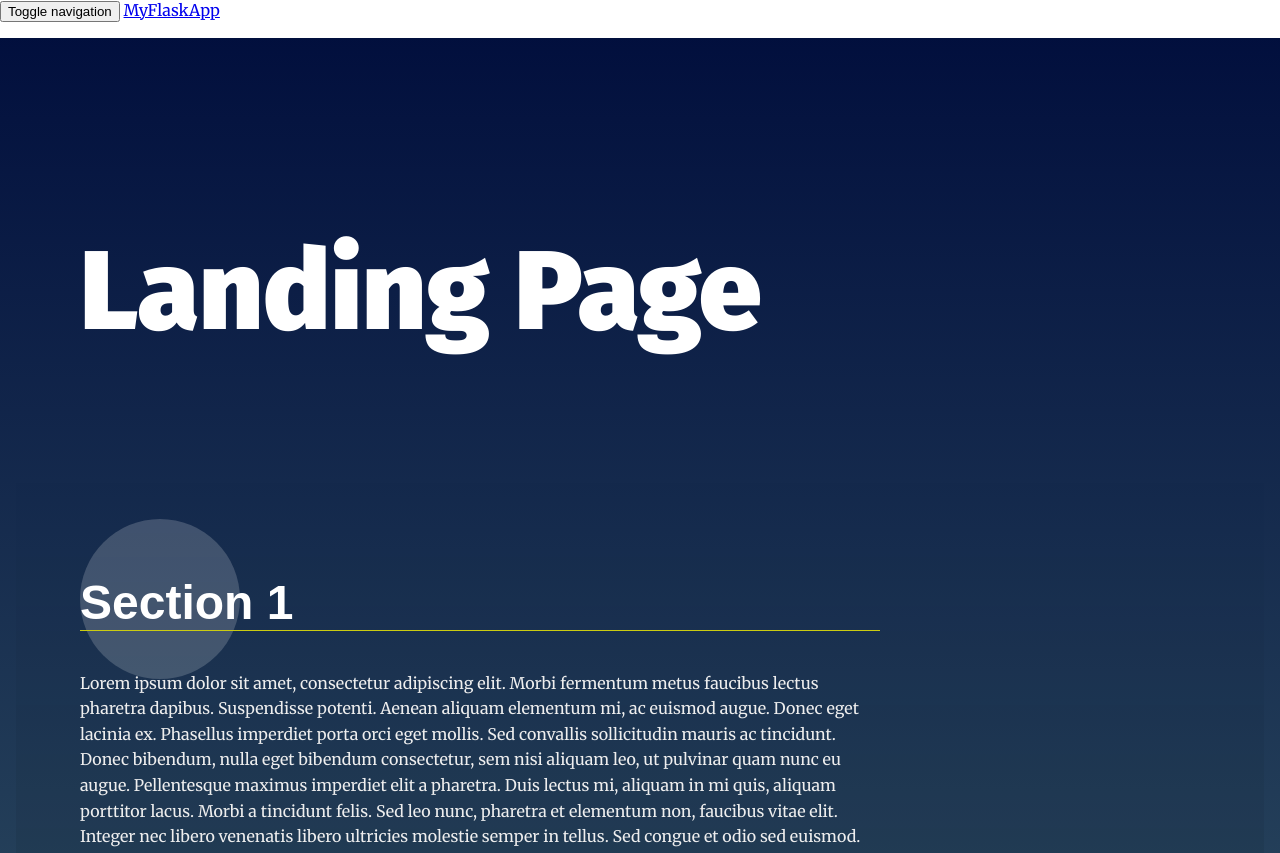
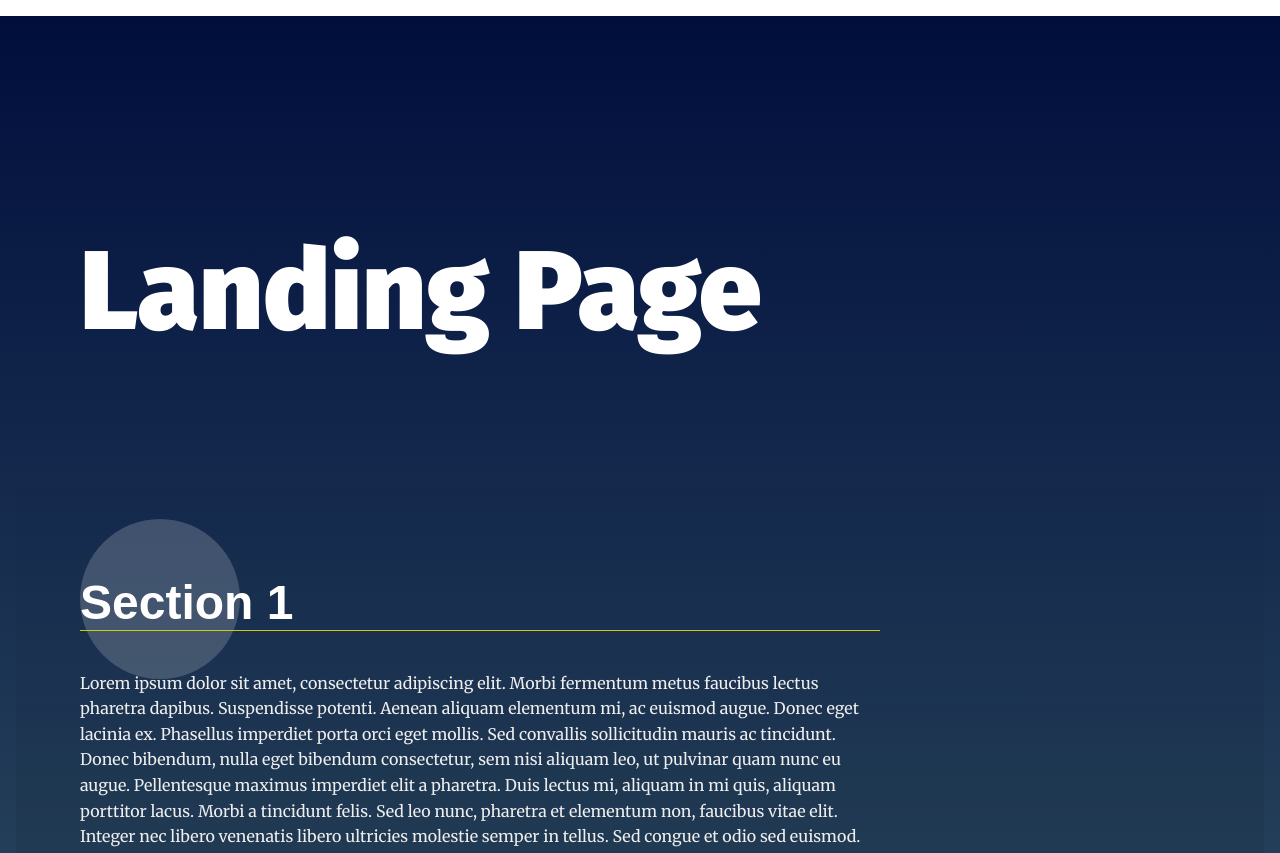
Before and after one commit to odorra/Landing-Page, a plain HTML site: page index.html in a window 1280 px wide. Shown: the top 853 px of the page. Drawn offline with Linux system fonts and the light colour scheme.

Commit message:
Update index.html

```diff
--- a/index.html
+++ b/index.html
@@ -14,17 +14,6 @@
   IDs are only used for sections to connect menu achors to sections -->
   <header class="page__header">
     <nav class="navbar__menu">
-     <div class="container">
-      <div class="navbar-header">
-       <button type="button" class="navbar-toggle collapsed" data-toggle="collapse" data-target="#navbar" aria-expanded="false" aria-controls="navbar">
-        <span class="sr-only">Toggle navigation</span>
-        <span class="icon-bar"></span>
-        <span class="icon-bar"></span>
-        <span class="icon-bar"></span>
-       </button>
-       <a class="navbar-brand" href="#">MyFlaskApp</a>
-      </div>
-      </div>
       <!-- Navigation starts as empty UL that will be populated with JS -->
       <ul id="navbar__list">
       </ul>
```
